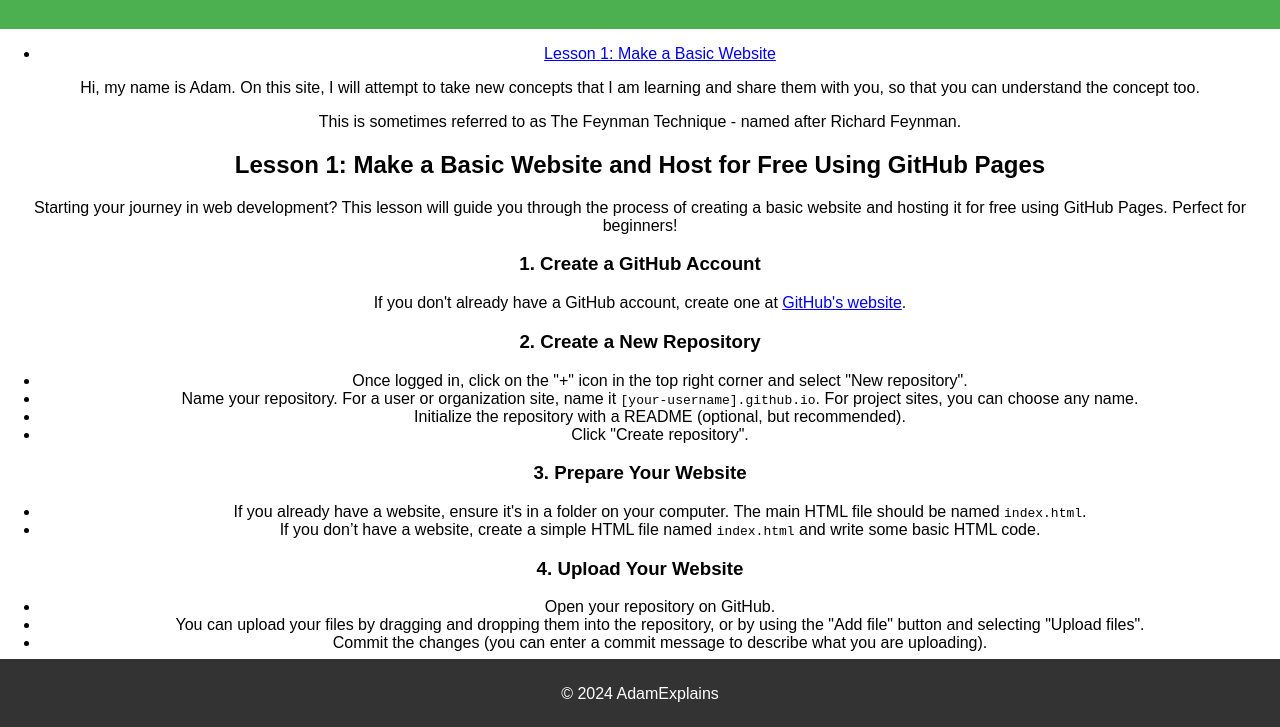
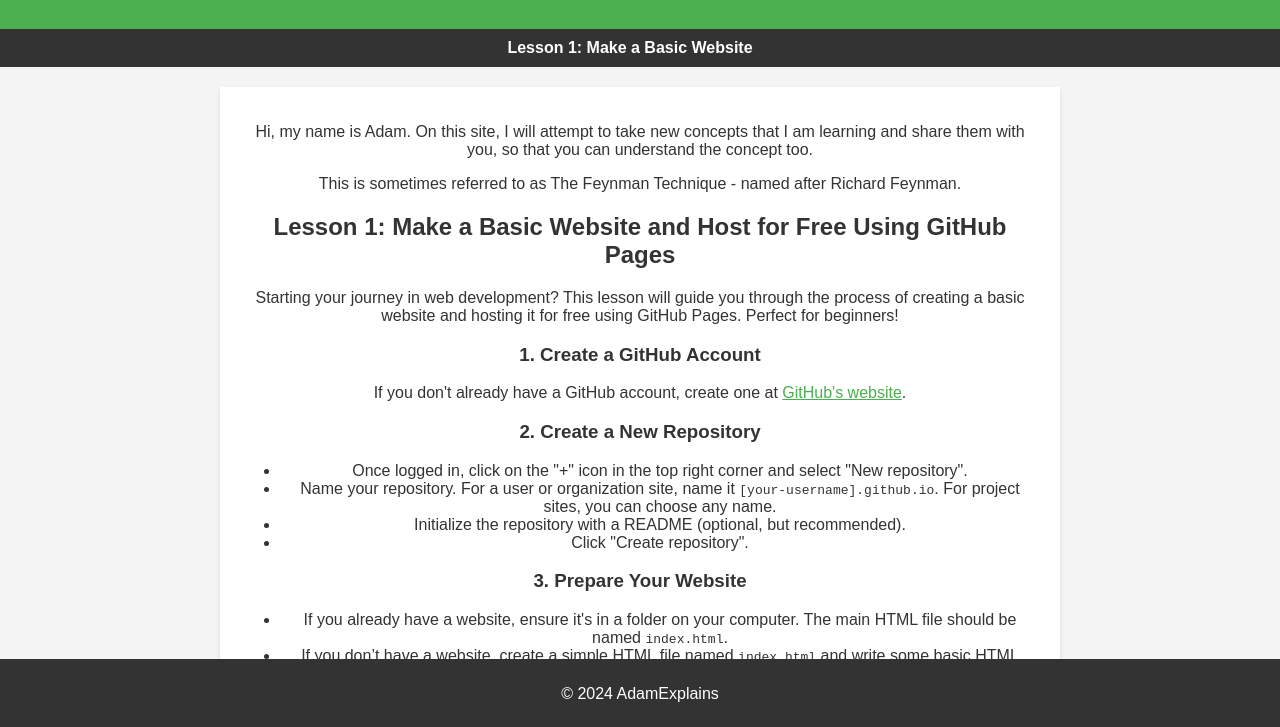
Before and after one commit to adamhynds/AdamExplains, a plain HTML site: page index.html in a window 1280 px wide. Shown: the part 71-798 px from the top of the page. Drawn offline with Linux system fonts and the light colour scheme.

Commit message:
Update styles.css

```diff
--- a/styles.css
+++ b/styles.css
@@ -3,12 +3,61 @@ body {
     margin: 0;
     padding: 0;
     text-align: center;
+    background-color: #f4f4f4;
+    color: #333;
 }
 
 header {
     background-color: #4CAF50;
     color: white;
     padding: 10px 0;
+    text-align: center;
+}
+
+nav {
+    background-color: #333;
+    padding: 10px 0;
+}
+
+nav ul {
+    list-style: none;
+    padding: 0;
+    margin: 0;
+}
+
+nav ul li {
+    display: inline;
+    margin-right: 20px;
+}
+
+nav a {
+    color: white;
+    text-decoration: none;
+    font-weight: bold;
+}
+
+main {
+    max-width: 800px;
+    margin: 20px auto;
+    padding: 20px;
+    background-color: white;
+    box-shadow: 0 2px 4px rgba(0, 0, 0, 0.1);
+}
+
+section {
+    margin-bottom: 20px;
+}
+
+h2, h3 {
+    color: #333;
+}
+
+a {
+    color: #4CAF50;
+}
+
+a:hover {
+    text-decoration: underline;
 }
 
 footer {
@@ -18,4 +67,5 @@ footer {
     position: fixed;
     bottom: 0;
     width: 100%;
+    text-align: center;
 }
```
